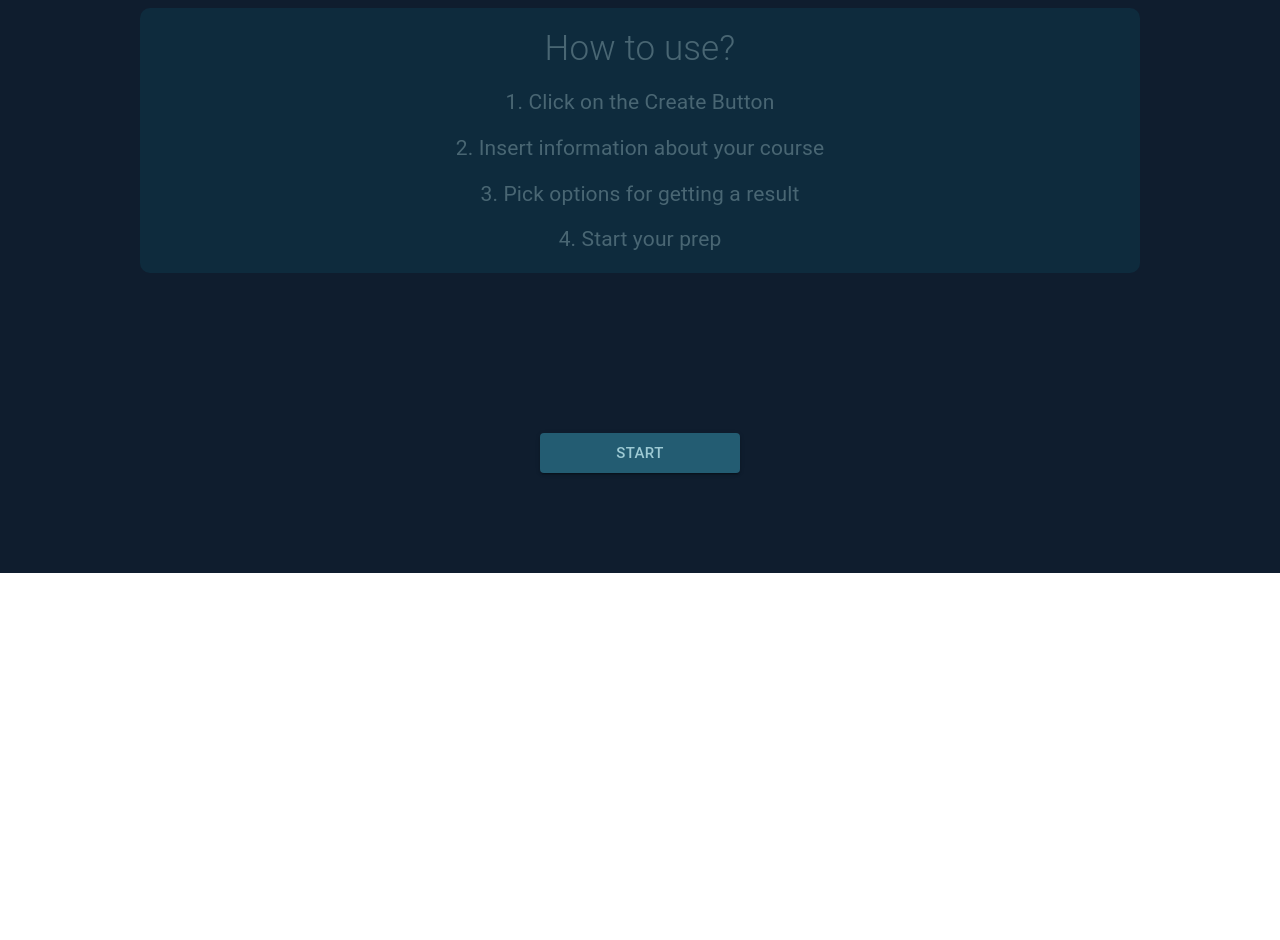
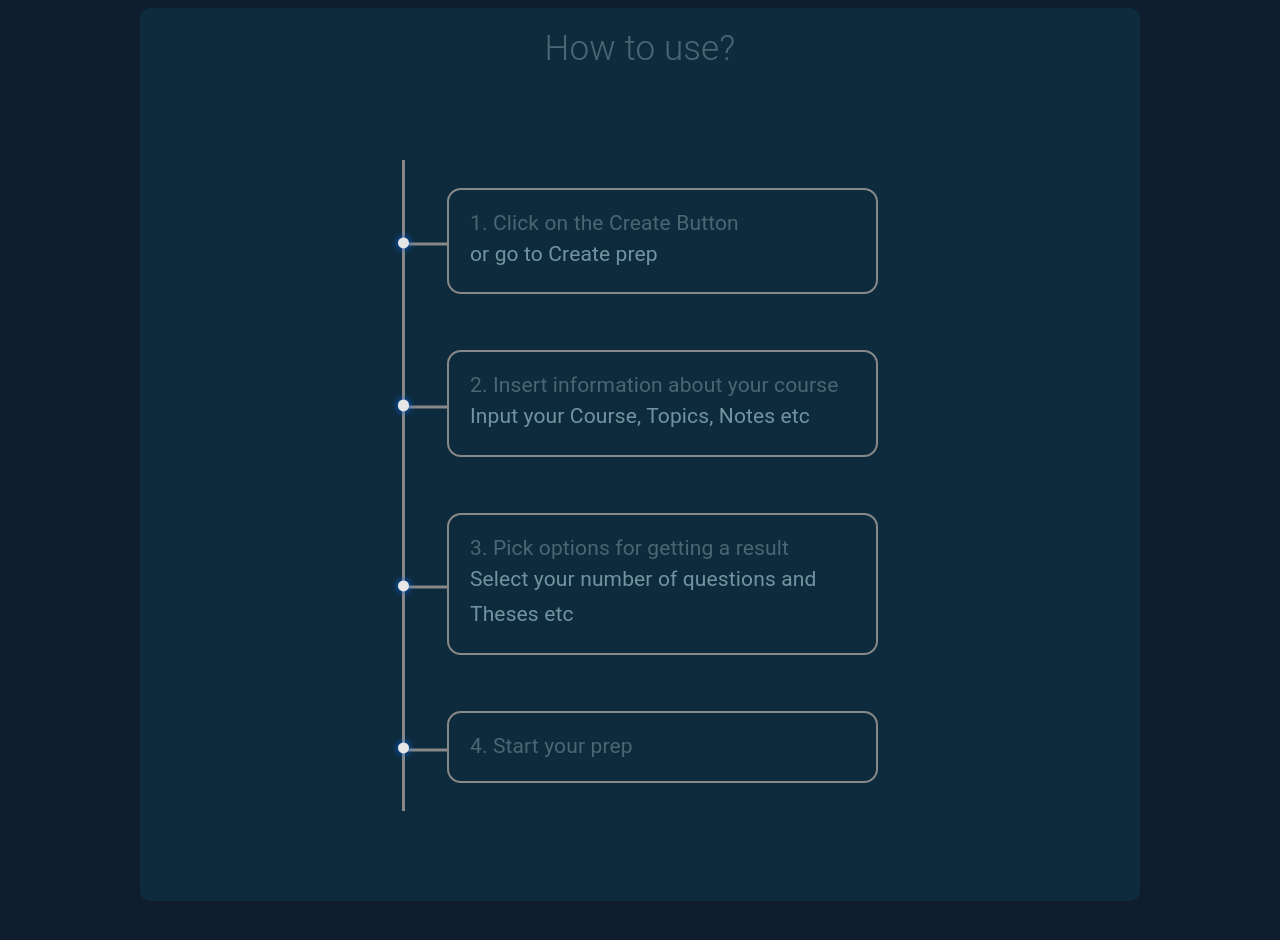
Before and after one commit to martinyis/PrepAi, a React (Create React App) app in the folder client/: page / in a window 1280 px wide. Shown: the part 1020-1960 px from the top of the page. Before the commit the page ends 1593 px from the top, so only its background shows below. Built offline with nearby package versions, Linux system fonts and the light colour scheme.

Commit message:
how to use re-design

```diff
--- a/client/src/UI/Steps.jsx
+++ b/client/src/UI/Steps.jsx
@@ -20,12 +20,36 @@ const Steps = () => {
       }}
     >
       <Typography variant="h2">How to use?</Typography>
-      <Typography variant="h4">1. Click on the Create Button</Typography>
-      <Typography variant="h4">
-        2. Insert information about your course
-      </Typography>
-      <Typography variant="h4">3. Pick options for getting a result</Typography>
-      <Typography variant="h4">4. Start your prep</Typography>
+      <div style={{ color: "#888" }} className="steps">
+
+        <div className="checkpoint">
+          <div>
+          <Typography variant="h4">1. Click on the Create Button</Typography>
+            <Typography variant="caption">or go to Create prep</Typography>
+          </div>
+        </div>
+
+        <div className="checkpoint">
+          <div>
+          <Typography variant="h4">2. Insert information about your course</Typography>
+            <Typography variant="caption">Input your Course, Topics, Notes etc</Typography>
+          </div>
+        </div>
+
+        <div className="checkpoint">
+          <div>
+          <Typography variant="h4">3. Pick options for getting a result</Typography>
+            <Typography variant="caption">Select your number of questions and Theses etc</Typography>
+          </div>
+        </div>
+
+        <div className="checkpoint">
+          <div>
+          <Typography variant="h4">4. Start your prep</Typography>
+          </div>
+        </div>
+
+      </div>
     </div>
   );
 };
--- a/client/src/index.css
+++ b/client/src/index.css
@@ -68,3 +68,47 @@ h6 {
   font-size: inherit;
   font-weight: inherit;
 }
+
+.steps {
+  margin: 5em auto;
+  max-width: 45em;
+}
+
+.checkpoint {
+  max-width: 34em;
+  padding-top: 2em;
+  padding-bottom: 2em;
+  position: relative;
+  border-left: 3px solid #888;
+
+}
+
+.checkpoint div {
+  border: 2px solid #888;
+  border-radius: 1em;
+  padding: 1.5em;
+  margin-left: 3rem;
+}
+
+.checkpoint::before {
+  content: '';
+  background-color: #888;
+  width: 3rem;
+  height: 3px;
+  position: absolute;
+  top: 50%;
+  transform: translateY(50%);
+}
+
+.checkpoint div::before {
+  content: '';
+  background: #e6e6e6;
+  box-shadow: 0 0 0.5em #0d71fc;
+  width: 0.8em;
+  height: 0.8em;
+  position: absolute;
+  left: -.5em;
+  top: 51%;
+  transform: translateY(-50%);
+  border-radius: 50%;
+}
```
